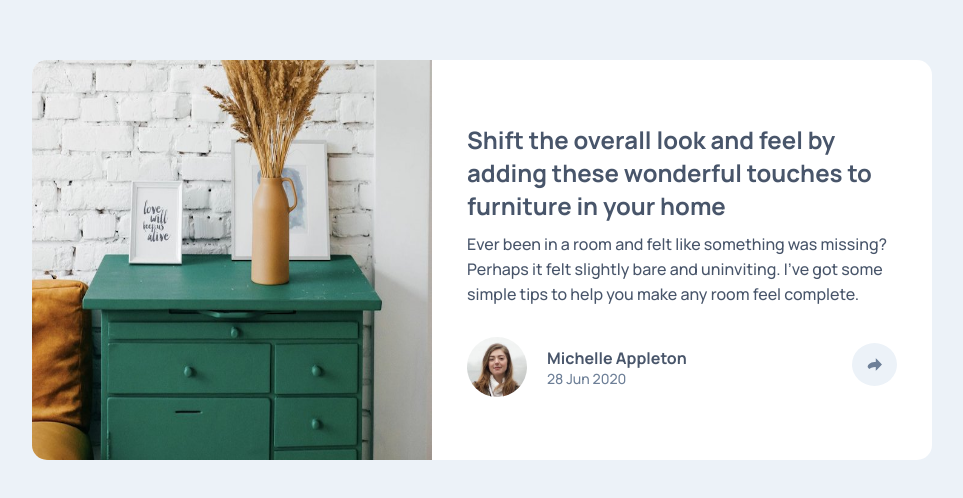
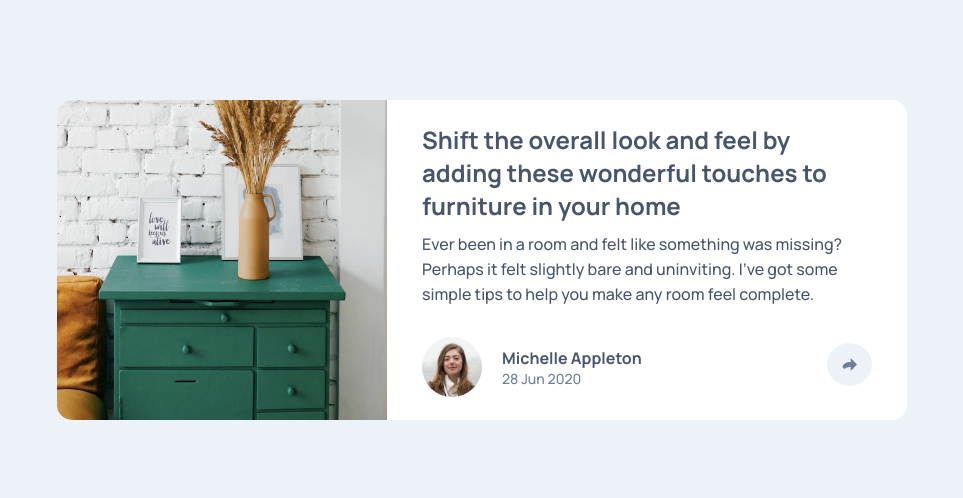
Before and after one commit to frontendMentor-me/article-preview-component, a plain HTML site: page index.html in a window 1280 px wide. Shown: the part 140-638 px from the top of the page, without its empty margins (158-1121 px from the left). Drawn offline with Linux system fonts and the light colour scheme.

Commit message:
ajusto medidas

```diff
--- a/style.css
+++ b/style.css
@@ -28,15 +28,15 @@ main {
 
 .card {
     display: flex;
-    height: 400px;
-    width: 900px;
+    height: 320px;
+    width: 850px;
     border-radius: 10px;
     background-color: white;
     border-radius: 15px;
 }
 
 .card>img {
-    width: 400px;
+    width: 330px;
     border-top-left-radius: 15px;
     border-bottom-left-radius: 15px;
 
```
